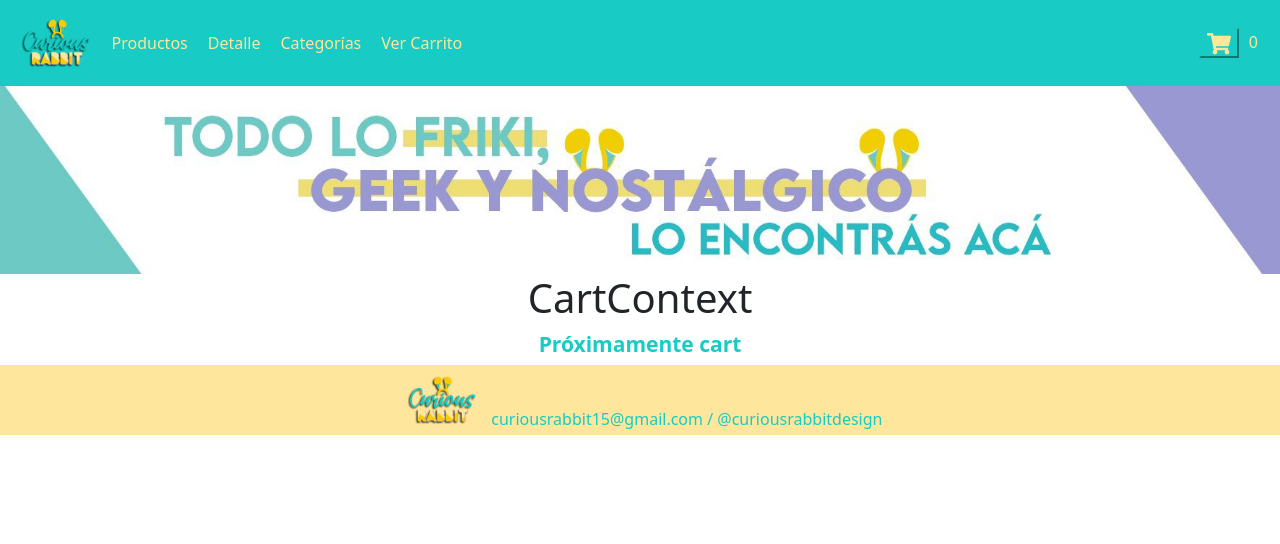
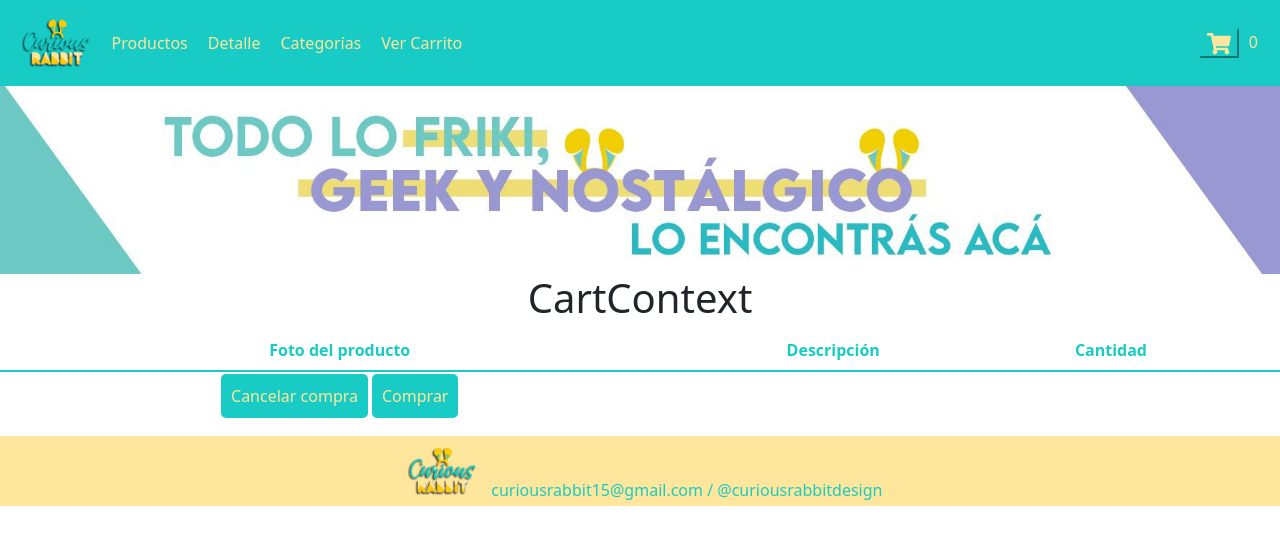
Before and after one commit to mec2110/tiendacr_COUTO, a React (Create React App) app: page /cart in a window 1280 px wide. Shown: the top 544 px of the page. Built offline with nearby package versions, Linux system fonts and the light colour scheme.

Commit message:
Update Cart.js

```diff
--- a/src/components/Cart.js
+++ b/src/components/Cart.js
@@ -5,21 +5,37 @@ import {CartContext} from "./CartContext/CartContext"
 
 
 const Cart =() => {
-    const {cart} = useContext (CartContext);
+    const {cart,removeItem,cleanCart} = useContext (CartContext);
+
+    return(
+        <table class="table table-striped">
+            <thead>
+                <tr>
+                <th className="datos" scope="col">Foto del producto</th>
+                <th  className="datos" scope="col">Descripción</th>
+                <th  className="datos" scope="col">Cantidad</th>
+                <th> </th>
+                </tr>
+            </thead>
+            <tbody>
+        {cart.map(product => {
+                        return <tr>
+                            <td> <img src={product.item.img} alt={product.name} className="itemImg"/></td>
+                            <td className="datos"> {product.item.description} </td>
+                            <td className="datos" > Total: {product.quantity} </td>
+                            <td className="datos" > Precio x unidad:$ {product.item.price} </td>
+                            <td> <button className="btn-itemcount1" onClick={removeItem}> Eliminar item</button></td>
+                            </tr>
+            })}
 
 
-    return(
-        <div className="margin-top">
-        <h1 className="titulo"> Próximamente cart </h1>
-        {cart.map(product => {
-                        return <tr>
-                            <td> {product.item.image}</td>
-                            <td> {product.item.description} </td>
-                            <td> {product.quantity} </td>
-                        </tr>
-            })}
-        </div>
+            </tbody>
+            <tbody>
+            <button className="btn-itemcount1" onClick={cleanCart}> Cancelar compra </button>
+             <button className="btn-itemcount1" onClick={cart}> Comprar </button>
+            </tbody>
+        </table>
     )
 }
 
-export default Cart
+export default Cart;
```
